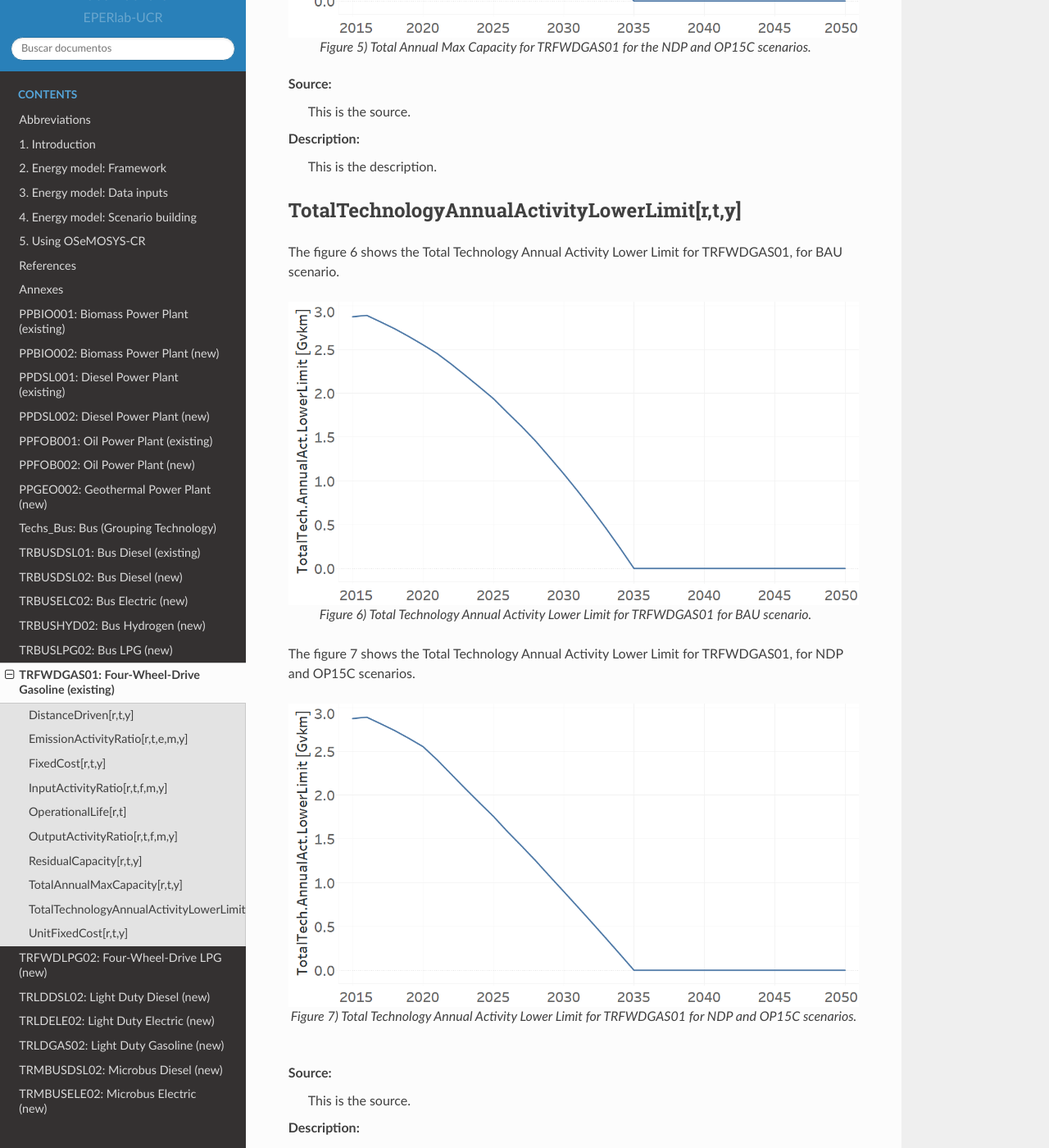
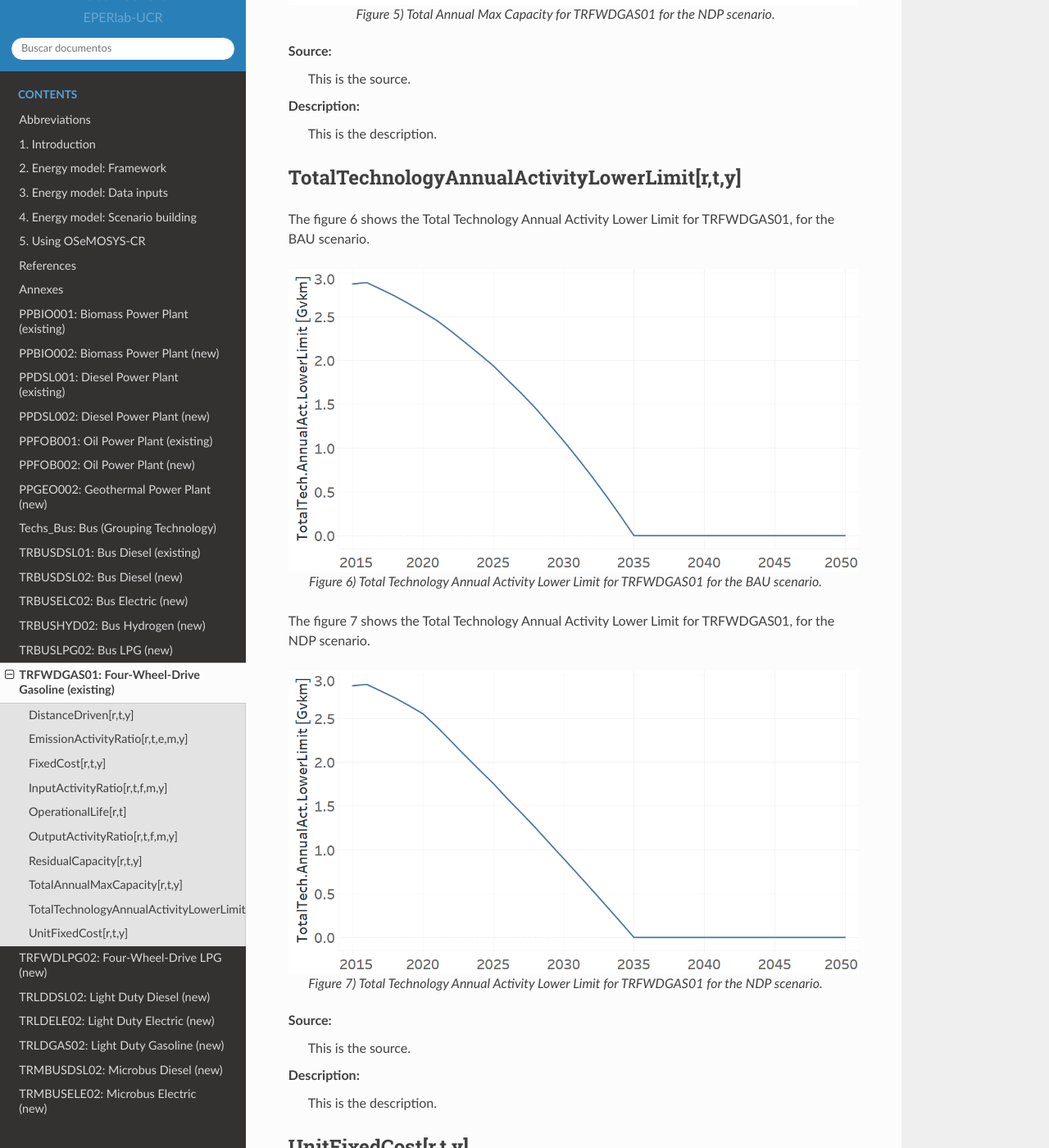
Before and after one commit to EPERLab/OSeMOSYS-CR, a Sphinx documentation site: the page built from docs/fichas/37_TRFWDGAS01.rst, in a window 1280 px wide and 1400 px high, scrolled down 5748 px. Shown: the whole window at 82% size. Built offline with Sphinx 7.4.7 and the Read the Docs theme 2.0.0, drawn with Linux system fonts in a browser that asks for light colours; formulas are drawn with MathJax 3; some of the changed text lies outside the part shown.

Commit message:
Update 37_TRFWDGAS01.rst

```diff
--- a/docs/fichas/37_TRFWDGAS01.rst
+++ b/docs/fichas/37_TRFWDGAS01.rst
@@ -32,17 +32,17 @@ TRFWDGAS01: Four-Wheel-Drive Gasoline (existing)
 +-------------------------------------------------+-------+--------------+--------------+--------------+--------------+
 | ResidualCapacity[r,t,y] (BAU)                   | Gvkm  | 2.5595       | 1.0839       | 0            | 0            |
 +-------------------------------------------------+-------+--------------+--------------+--------------+--------------+
-| ResidualCapacity[r,t,y] (NDP and OP15C)         | Gvkm  | 2.5595       | 0.9025       | 0            | 0            |
+| ResidualCapacity[r,t,y] (NDP)                   | Gvkm  | 2.5595       | 0.9025       | 0            | 0            |
 +-------------------------------------------------+-------+--------------+--------------+--------------+--------------+
 | TotalAnnualMaxCapacity[r,t,y] (BAU)             | Gvkm  | 2.5595       | 1.0839       | 0            | 0            |
 +-------------------------------------------------+-------+--------------+--------------+--------------+--------------+
-| TotalAnnualMaxCapacity[r,t,y] (NDP and OP15C)   | Gvkm  | 2.5595       | 0.9025       | 0            | 0            |
+| TotalAnnualMaxCapacity[r,t,y] (NDP)             | Gvkm  | 2.5595       | 0.9025       | 0            | 0            |
 +-------------------------------------------------+-------+--------------+--------------+--------------+--------------+
 | TotalTechnologyAnnualActivityLowerLimit[r,t,y]  | Gvkm  | 2.5544       | 1.0818       | 0            | 0            |
 | (BAU)                                           |       |              |              |              |              |
 +-------------------------------------------------+-------+--------------+--------------+--------------+--------------+
 | TotalTechnologyAnnualActivityLowerLimit[r,t,y]  | Gvkm  | 2.5544       | 0.9007       | 0            | 0            |
-| (NDP and OP15C)                                 |       |              |              |              |              |
+| (NDP)                                           |       |              |              |              |              |
 +-------------------------------------------------+-------+--------------+--------------+--------------+--------------+
 | UnitFixedCost[r,t,y]                            |  $    | 910.7554     | 910.7554     | 910.7554     | 910.7554     |
 +-------------------------------------------------+-------+--------------+--------------+--------------+--------------+
@@ -136,13 +136,13 @@ The figure 2 shows the Residual Capacity for TRFWDGAS01, for the BAU scenario.
 
    *Figure 2) Residual Capacity for TRFWDGAS01 for the BAU scenario.*
 
-The figure 3 shows the Residual Capacity for TRFWDGAS01, for the NDP and OP15C scenario.
+The figure 3 shows the Residual Capacity for TRFWDGAS01, for the NDP scenario.
 
 .. figure:: img/TRFWDGAS01_ResidualCapacity_NDP_OP.png
    :align:   center
    :width:   700 px
 
-   *Figure 3) Residual Capacity for TRFWDGAS01 for the NDP and OP15C scenarios.*
+   *Figure 3) Residual Capacity for TRFWDGAS01 for the NDP scenarios.*
 
 Source:
    This is the source.
@@ -160,13 +160,13 @@ The figure 4 shows the Total Annual Max Capacity for TRFWDGAS01, for the BAU sce
 
    *Figure 4) Total Annual Max Capacity for TRFWDGAS01 for the BAU scenario.*
 
-The figure 5 shows the Total Annual Max Capacity for TRFWDGAS01, for the NDP and OP15C scenarios.
+The figure 5 shows the Total Annual Max Capacity for TRFWDGAS01, for the NDP scenario.
 
 .. figure:: img/TRFWDGAS01_TotalAnnualMaxCapacity_NDP_OP.png
    :align:   center
    :width:   700 px
 
-   *Figure 5) Total Annual Max Capacity for TRFWDGAS01 for the NDP and OP15C scenarios.*
+   *Figure 5) Total Annual Max Capacity for TRFWDGAS01 for the NDP scenario.*
 
 Source:
    This is the source.
@@ -176,21 +176,21 @@ Description:
 
 TotalTechnologyAnnualActivityLowerLimit[r,t,y]
 +++++++++
-The figure 6 shows the Total Technology Annual Activity Lower Limit for TRFWDGAS01, for BAU scenario.
+The figure 6 shows the Total Technology Annual Activity Lower Limit for TRFWDGAS01, for the BAU scenario.
 
 .. figure:: img/TRFWDGAS01_TotalTechnologyAnnualActivityLowerLimit_BAU.png
    :align:   center
    :width:   700 px
 
-   *Figure 6) Total Technology Annual Activity Lower Limit for TRFWDGAS01 for BAU scenario.*
+   *Figure 6) Total Technology Annual Activity Lower Limit for TRFWDGAS01 for the BAU scenario.*
 
-The figure 7 shows the Total Technology Annual Activity Lower Limit for TRFWDGAS01, for NDP and OP15C scenarios.
+The figure 7 shows the Total Technology Annual Activity Lower Limit for TRFWDGAS01, for the NDP scenario.
 
 .. figure:: img/TRFWDGAS01_TotalTechnologyAnnualActivityLowerLimit_NDP_OP.png
    :align:   center
    :width:   700 px
 
-   *Figure 7) Total Technology Annual Activity Lower Limit for TRFWDGAS01 for NDP and OP15C scenarios.*
+   *Figure 7) Total Technology Annual Activity Lower Limit for TRFWDGAS01 for the NDP scenario.*
 
 Source:
    This is the source.
```
